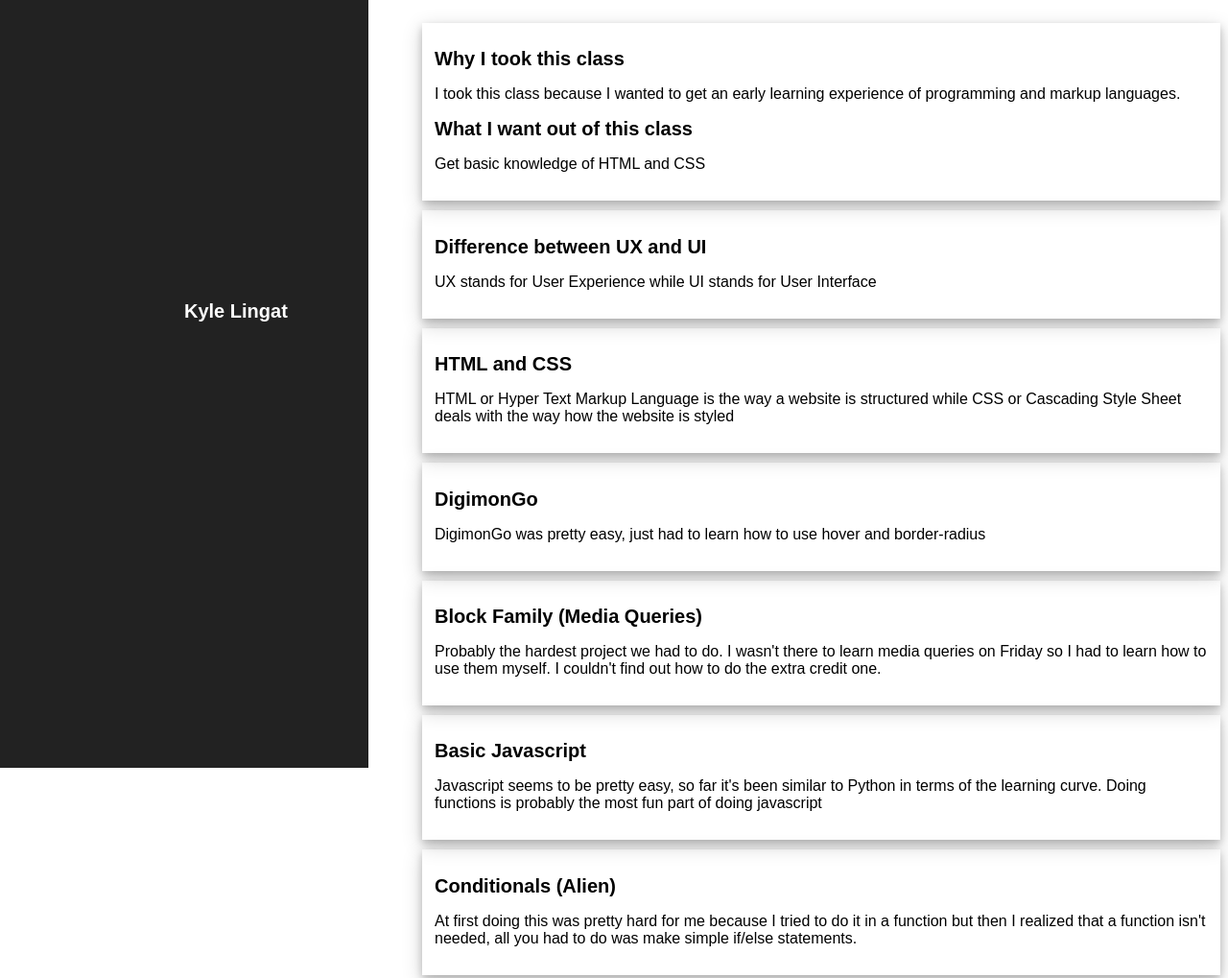
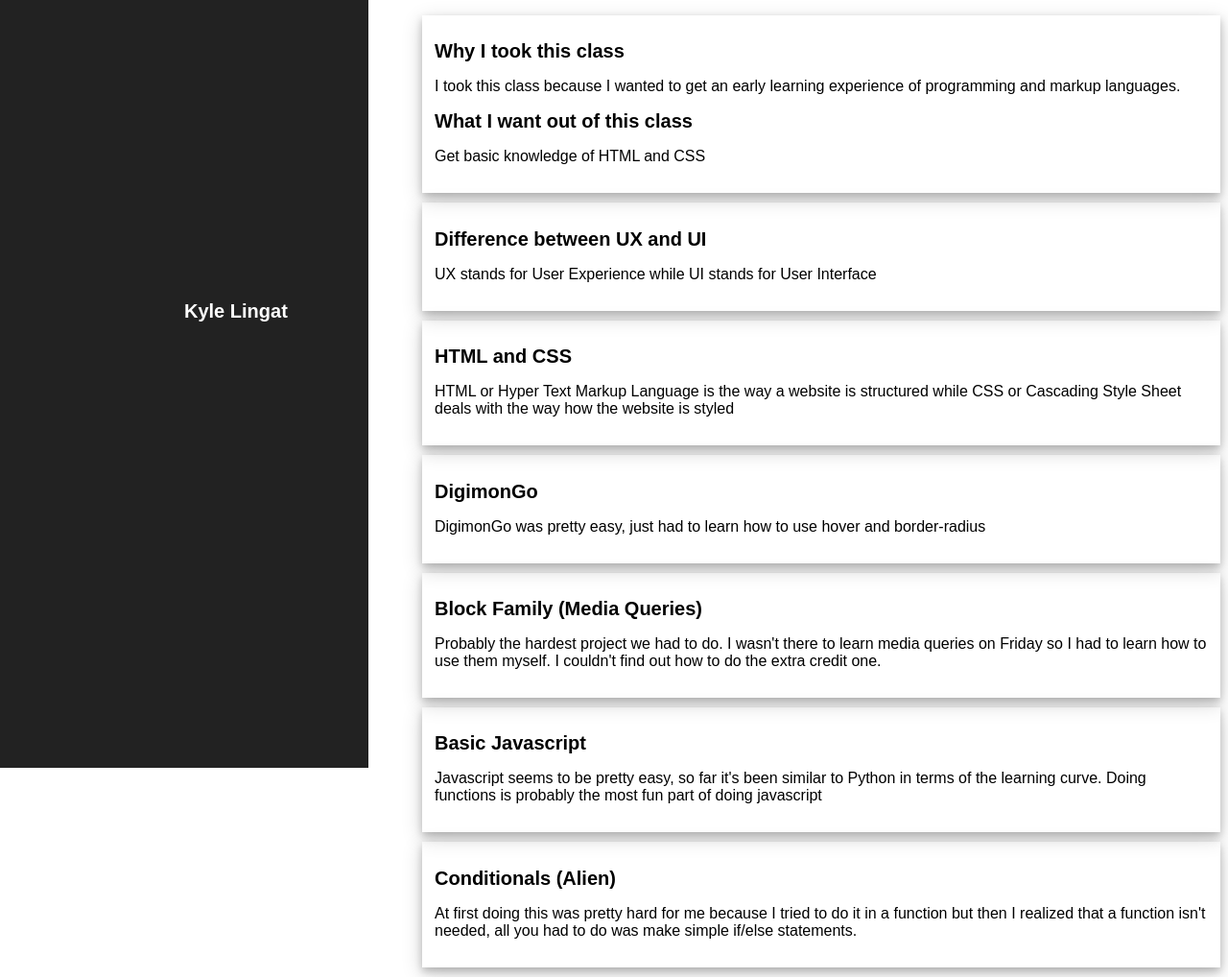
Before and after one commit to kylelingat/Journal, a plain HTML site: page index.html in a window 1280 px wide. Shown: the top 1019 px of the page at 96% size. Drawn offline with Linux system fonts and the light colour scheme; a web font is replaced by a local one.

Commit message:
Update aesthetic.css

```diff
--- a/styles/aesthetic.css
+++ b/styles/aesthetic.css
@@ -9,8 +9,10 @@ header {
   top: 0px;
 }
 
-html {
-  height:100%;
+ html, body {
+   margin: 0;
+   padding: 0;
+   height: 100%;
 }
 
 .text {
```
